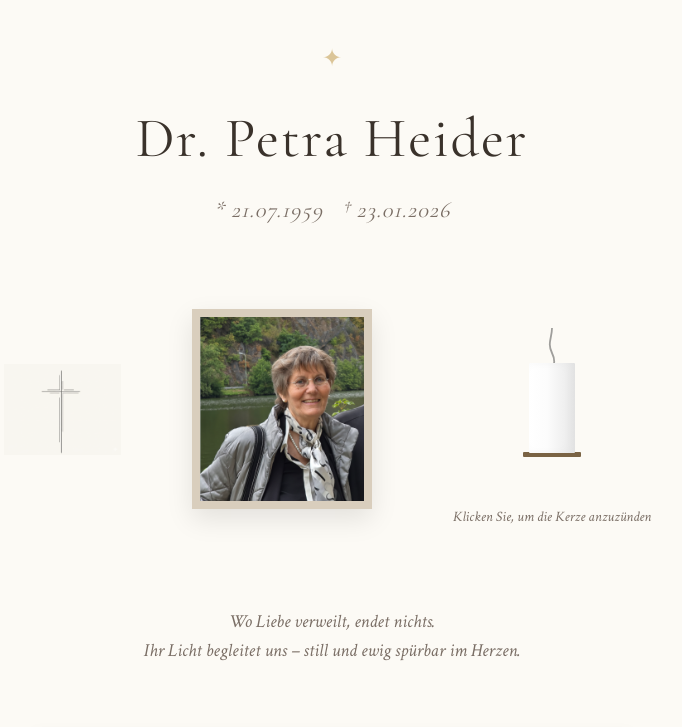
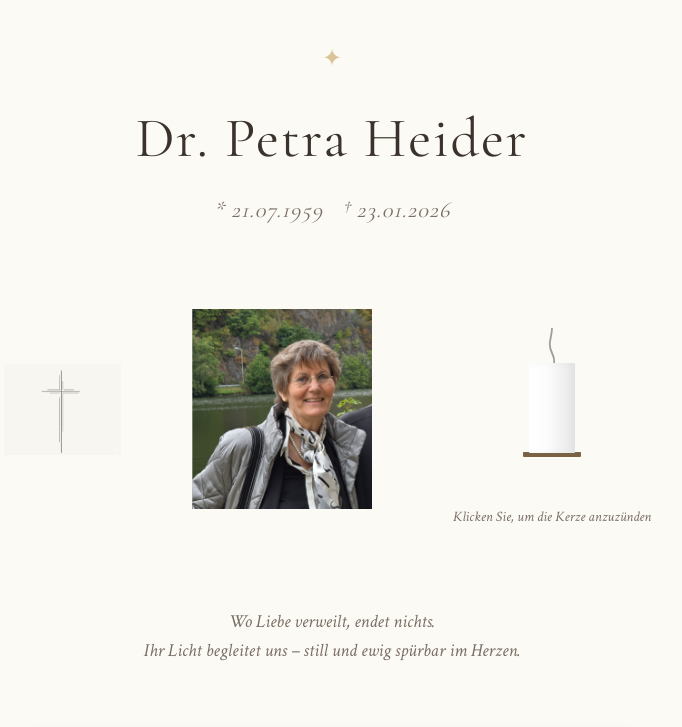
Before and after one commit to Avishek2020/petra-heider, a plain HTML site: page index.html in a window 1280 px wide. Shown: the top 727 px of the page, without its empty margins (308-990 px from the left). Drawn offline with nearby package versions, Linux system fonts and the light colour scheme.

Commit message:
Update index.html

```diff
--- a/index.html
+++ b/index.html
@@ -108,10 +108,10 @@
         }
 
         .portrait-frame {
-            border: 8px solid #d9cebd;
-            background: #fff;
+            border: none; /* Rahmen entfernt */
+            background: transparent;
             padding: 0;
-            box-shadow: 0 10px 25px rgba(0,0,0,0.1);
+            box-shadow: none; /* Schatten ebenfalls entfernt für einen sauberen Look */
         }
 
         .portrait-image {
@@ -139,7 +139,7 @@
             height: 100%;
             padding-bottom: 35px;
             position: relative;
-            pointer-events: none; /* Klicks gehen durch zum candle-box */
+            pointer-events: none;
         }
 
         .candle-glow-bg {
@@ -409,7 +409,6 @@
         import { getAuth, signInAnonymously, signInWithCustomToken, onAuthStateChanged } from "https://www.gstatic.com/firebasejs/11.6.1/firebase-auth.js";
         import { getFirestore, collection, addDoc, onSnapshot, serverTimestamp } from "https://www.gstatic.com/firebasejs/11.6.1/firebase-firestore.js";
 
-        // Kerzen-Logik sofort initialisieren
         const candleToggle = document.getElementById('candleToggle');
         const candleWrapper = document.getElementById('candleWrapper');
         const candleHint = document.querySelector('.candle-hint');
@@ -423,7 +422,6 @@
             });
         }
 
-        // Firebase-Initialisierung mit Fallback-Prüfung
         let db, auth, appId;
         try {
             const firebaseConfig = typeof __firebase_config !== 'undefined' ? JSON.parse(__firebase_config) : null;
```
